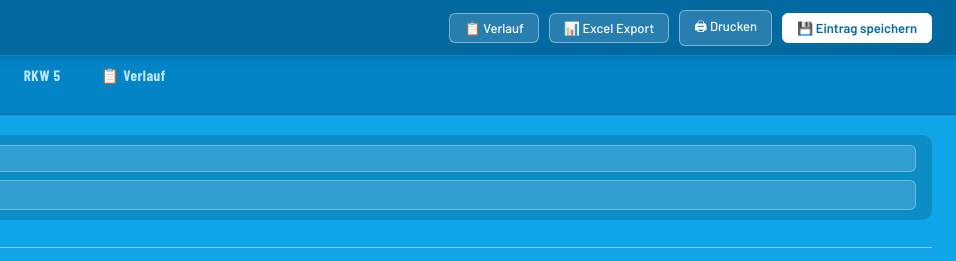
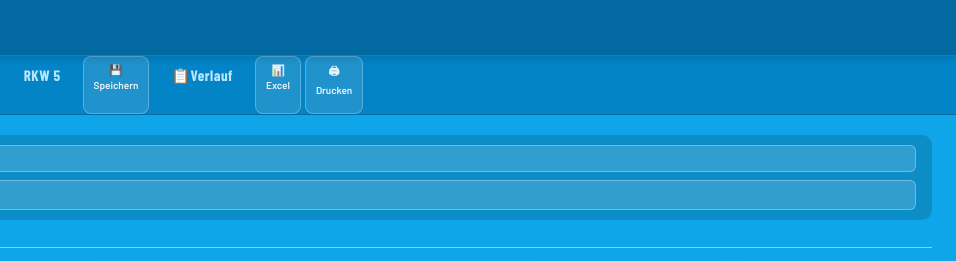
Before and after one commit to Wagurit/RKW-Servicehilfe, a plain HTML site: page index.html in a window 1280 px wide. Shown: the top 261 px of the page, 324-1280 px from the left. Drawn offline with nearby package versions, Linux system fonts and the light colour scheme; a web font is replaced by a local one.

Commit message:
Add files via upload

```diff
--- a/index.html
+++ b/index.html
@@ -94,6 +94,29 @@
     white-space: nowrap;
   }
   .tab:hover { color: #ffffff; }
+  .tab-action {
+    flex-shrink: 0;
+    padding: 6px 10px;
+    border-radius: 8px;
+    cursor: pointer;
+    font-size: 11px;
+    font-weight: 700;
+    color: rgba(255,255,255,0.9);
+    background: rgba(255,255,255,0.12);
+    border: 1px solid rgba(255,255,255,0.25);
+    display: flex;
+    flex-direction: column;
+    align-items: center;
+    gap: 2px;
+    transition: background 0.15s;
+  }
+  .tab-action span {
+    font-size: 10px;
+    font-weight: 600;
+  }
+  .tab-action:hover {
+    background: rgba(255,255,255,0.22);
+  }
   .tab.active { color: #ffffff; border-bottom-color: #ffffff; }
   .tab .status-dot {
     display: inline-block;
@@ -384,10 +407,7 @@
 </svg>
   <div class="logo">RKW <span>Dosier- & Wartungshilfe</span></div>
   <div class="header-right">
-    <button class="btn" onclick="showHistory()">📋 Verlauf</button>
-    <button class="btn" onclick="exportExcel()">📊 Excel Export</button>
-    <button class="btn" onclick="window.print()">🖨 Drucken</button>
-    <button class="btn btn-primary" onclick="saveEntry()">💾 Eintrag speichern</button>
+
   </div>
 </div>
 
@@ -1029,7 +1049,10 @@ function render() {
       <div style="font-size:12px;color:rgba(255,255,255,0.9);max-width:60px;overflow:hidden;text-overflow:ellipsis;white-space:nowrap;">${rkwNames[i] || ''}</div>
       <span class="status-dot ${maxSev}"></span>
     </div>`;
-  }).join('') + `<div class="tab ${activeRKW===5?'active':''}" onclick="switchRKW(5)">📋 Verlauf</div>`;
+  }).join('') + `<div class="tab-action" onclick="saveEntry()">💾<span>Speichern</span></div>` +
+  `<div class="tab ${activeRKW===5?'active':''}" onclick="switchRKW(5)">📋<span>Verlauf</span></div>` +
+  `<div class="tab-action" onclick="exportExcel()">📊<span>Excel</span></div>` +
+  `<div class="tab-action" onclick="window.print()">🖨<span>Drucken</span></div>`;
 
   // Panel
   const mainEl = document.getElementById('main');
@@ -1108,7 +1131,10 @@ function renderTabs() {
       RKW ${i+1}
       <span class="status-dot ${maxSev}"></span>
     </div>`;
-  }).join('') + `<div class="tab ${activeRKW===5?'active':''}" onclick="switchRKW(5)">📋 Verlauf</div>`;
+  }).join('') + `<div class="tab-action" onclick="saveEntry()">💾<span>Speichern</span></div>` +
+  `<div class="tab ${activeRKW===5?'active':''}" onclick="switchRKW(5)">📋<span>Verlauf</span></div>` +
+  `<div class="tab-action" onclick="exportExcel()">📊<span>Excel</span></div>` +
+  `<div class="tab-action" onclick="window.print()">🖨<span>Drucken</span></div>`;
 }
 
 
```
